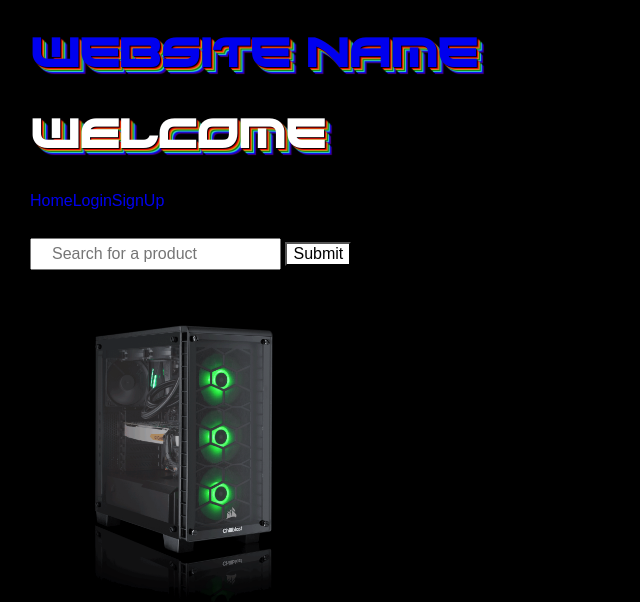
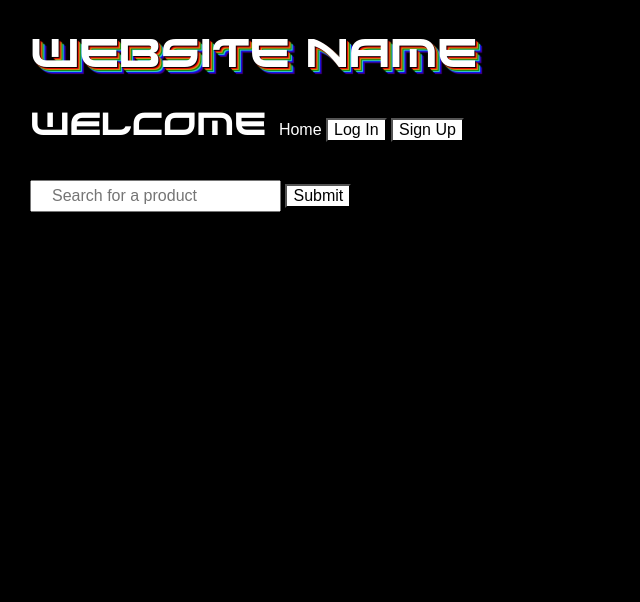
Before and after one commit to rana-raafat/PC-Parts-Marketplace, a PHP site: page /home.php in a window 1280 px wide. Shown: the top 602 px of the page, without its empty margins (0-640 px from the left). Run offline with PHP 8.4, Linux system fonts and the light colour scheme.

Commit message:
17/12 1:00

```diff
--- a/signIn.php
+++ b/Cart.php
@@ -1,6 +1,6 @@
 <html>
     <head>
-        <link rel="stylesheet" href="style.css">
+        <link rel="stylesheet" href="Style.css">
     </head>
     <body>
     nothing here yet
--- a/home.php
+++ b/home.php
@@ -3,13 +3,15 @@
     <head>
         <meta charset="UTF-8">
         <title>PC Parts Marketplace</title>
-        <link rel="stylesheet" href="style.css">
+        <link rel="stylesheet" href="Style.css">
     </head>
     <body>
         <?php
-        include_once "menu.php";
+        include_once "Menu.php";
         ?>
         <br>
+        <!--
         <img src="resources/images/home/main-qimg-86ebdb066b3c797b33c663f0cb1dcbf2.gif" width=25% height=25%>
+        -->
     </body>
 </html>
--- a/menu.php
+++ b/menu.php
@@ -1,27 +1,38 @@
-<html>
-	<head>
-		<link rel="stylesheet" href="style.css">
+<!DOCTYPE html>
+<html lang="en">
+    <head>
+        <meta charset="UTF-8">
+        <title>PC Parts Marketplace</title>
+		<link rel="stylesheet" href="Style.css">
 	</head>
-<body>
+    <body>
     <a href='Home.php'><h1>Website name</h1></a>
     <?php
 	//session_start();
 
 	if(!empty($_SESSION['Name'])){ //if logged in
-		echo "<h2>Welcome ". $_SESSION['Name'] . " <img src='". $_SESSION['image']."' alt='profilepic' width='20' height='20'></h2>";
+		echo"<text class='header'>Welcome ". $_SESSION['Name'] . " <img src='". $_SESSION['image']."' alt='profilepic' width='20' height='20'></text>";
 		echo"<a href='Home.php'>Home</a>"; 	//website title will redirect to home page too
         echo"<a href='Profile.php'>Profile</a>"; //not made yet
-        echo"<a href='Cart.php'>SCart</a>"; //not made yet
+        echo"<a href='Cart.php'>Cart</a>"; //not made yet
 		echo"<a href='SignOut.php'>SignOut</a>"; //not made yet
 	}
 	else{
-		echo "<h2>Welcome</h2>";
+		echo"<text class='header'> Welcome </text>";
 		echo"<a href='Home.php'>Home</a>";
-		echo"<a href='LogIn.php'>Login</a>"; //not made yet
+    ?>
+        <!-------------------------------------------------------------------------------------------------------------------------->
+        <a href="LogIn.php"> <input type="button" value="Log In" class="menu_bar_left" > </a>
+        <a href="SignUp.php"> <button class="menu_bar_left"> Sign Up </button> </a>
+        <!-------------------------------------------------------------------------------------------------------------------------->
+	<?php
+        /*
+        echo"<a href='LogIn.php'>Login</a>"; //not made yet
 		echo"<a href='SignUp.php'>SignUp</a>";
+        */
 	}
 	?>
-    <form method='post' action='searchResults.php'> <?php /* page not made yet */ ?>
+    <form method='post' action='SearchResults.php'> <?php /* page not made yet */ ?>
 
     <br><input type='text' name='searchQuery' placeholder='Search for a product' maxlength=75>
        <input type='submit' name='submitSearch'>
--- a/style.css
+++ b/style.css
@@ -11,13 +11,19 @@ body{
     font-size: 100%;
 }
 
-.header, h1, h2, h3, h4, h5{
+h1, h2, h3, h4, h5{
     font-size: 250%;
     font-family: xirod;
     text-shadow: 1px 1px 1px black, 2px 2px 1px red, 3px 3px 1px goldenrod, 4px 4px 1px green, 5px 5px 1px turquoise, 6px 6px 1px blue,  7px 7px 1px indigo;
+    font-weight: lighter;
 }
 
-.signUpForm{
+.header{
+    font-size: 200%;
+    font-family: xirod;
+}
+
+.SignUpForm{
     background-color: black;
     width: 400px;
     height: 600px;
@@ -69,7 +75,7 @@ button, input[type=button]{
     font-size: 100%;
 }
 
-button:hover, input[type=button]:hover, input[type=file]{
+button:hover, input[type=button]:hover, input[type=submit]:hover, input[type=file]{
     background: transparent;
     color: white;
     margin: 10px 0;
@@ -84,6 +90,7 @@ button:hover, input[type=button]:hover, input[type=file]{
 
 a:hover, a:visited, a:link, a:active
 {
+    color: white;
     text-decoration: none;
 }
 
```
Also changed, not shown: LogIn.php (added, +8 -0 lines), SearchResults.php (added, +8 -0 lines), signUp.php (+4 -3 lines).
